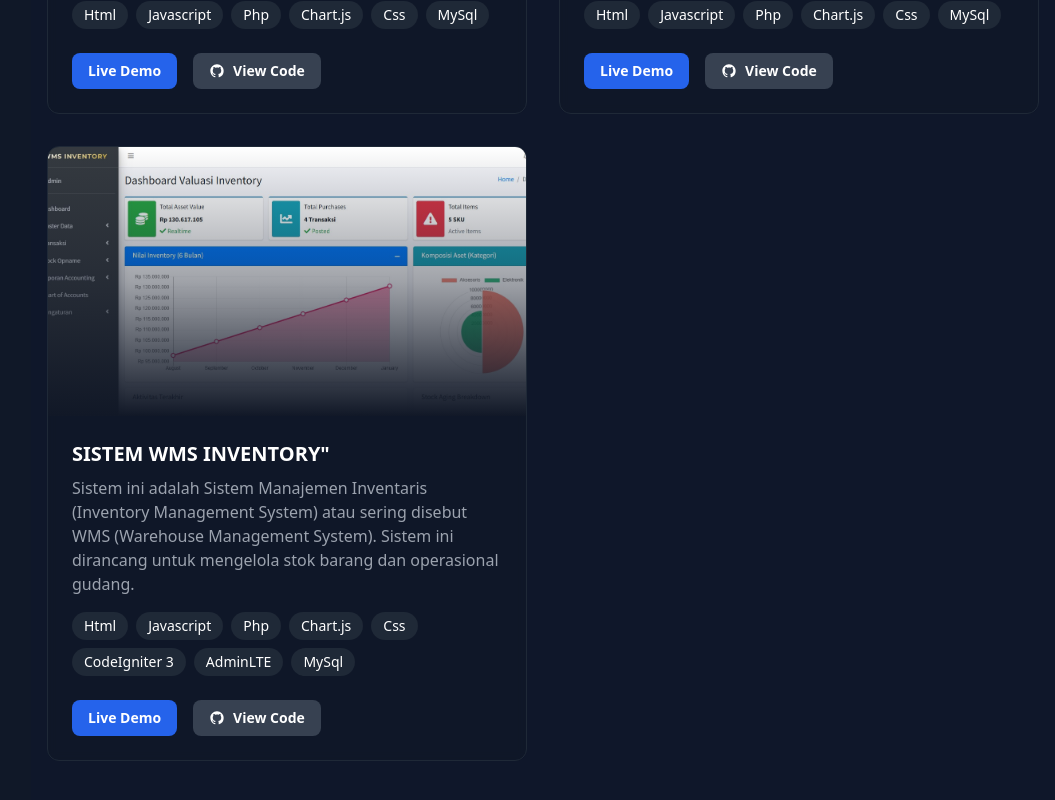
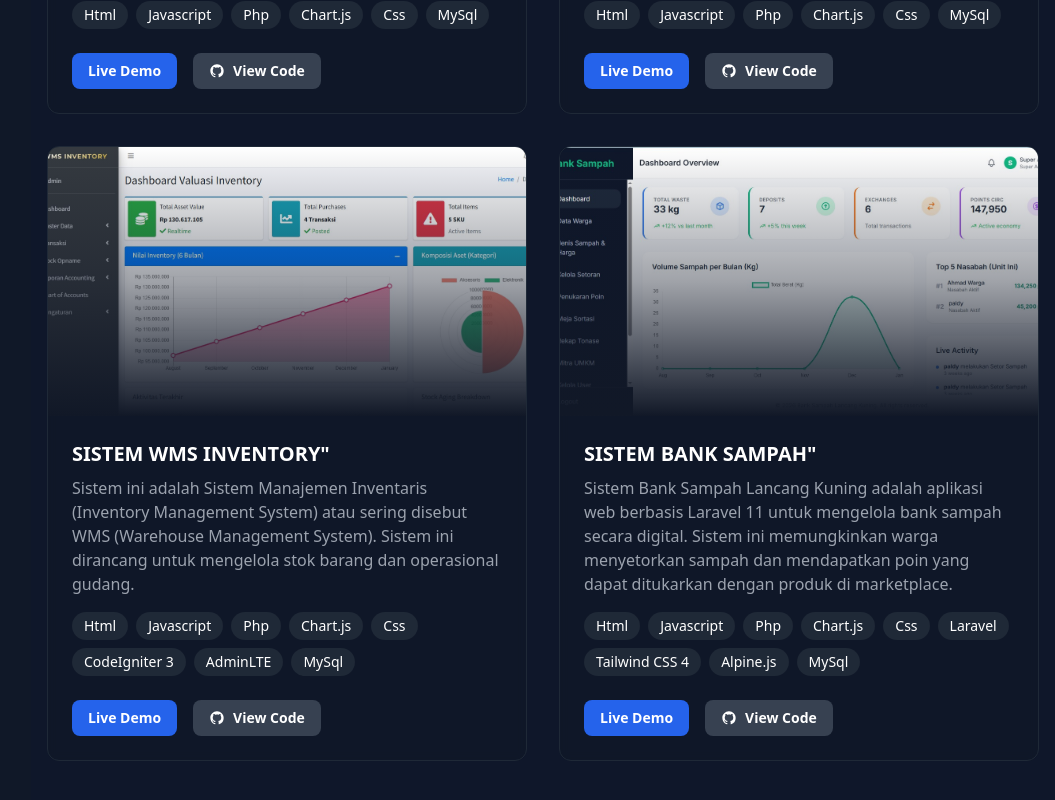
Before and after one commit to rifaldy15/portofolio, a Next.js app: page / in a window 1280 px wide. Shown: the part 5278-6078 px from the top of the page, without its empty margins (225-1280 px from the left). Built offline with nearby package versions, Linux system fonts and the light colour scheme.

Commit message:
feat: Update ProjectsSection and add new assets

```diff
--- a/app/components/ProjectsSection.tsx
+++ b/app/components/ProjectsSection.tsx
@@ -39,7 +39,7 @@ const projects = [
     image: "/ph tanah.jpg",
     tags: ["Html", "Javascript", "Php", "Chart.js", "Css", "MySql"],
     link: "https://soil-monitoring-iot-2e9ca.web.app/",
-    github: "#",
+    github: "https://github.com/rifaldy15/SYSTEM-SOIL-MONITOR-V.01.git",
   },
   {
     title: 'SISTEM WMS INVENTORY"',
@@ -56,8 +56,27 @@ const projects = [
       "AdminLTE",
       "MySql",
     ],
-    link: "https://soil-monitoring-iot-2e9ca.web.app/",
+    link: "#",
     github: "https://github.com/rifaldy15/Sistem-Inventory.git",
+  },
+  {
+    title: 'SISTEM BANK SAMPAH"',
+    description:
+      "Sistem Bank Sampah Lancang Kuning adalah aplikasi web berbasis Laravel 11 untuk mengelola bank sampah secara digital. Sistem ini memungkinkan warga menyetorkan sampah dan mendapatkan poin yang dapat ditukarkan dengan produk di marketplace.",
+    image: "/bank.jpg",
+    tags: [
+      "Html",
+      "Javascript",
+      "Php",
+      "Chart.js",
+      "Css",
+      "Laravel",
+      "Tailwind CSS 4",
+      "Alpine.js",
+      "MySql",
+    ],
+    link: "#",
+    github: "https://github.com/rifaldy15/Sistem-Bank-Sampah-.git",
   },
 ];
 
```
Also changed, not shown: public/bank.jpg (added).
